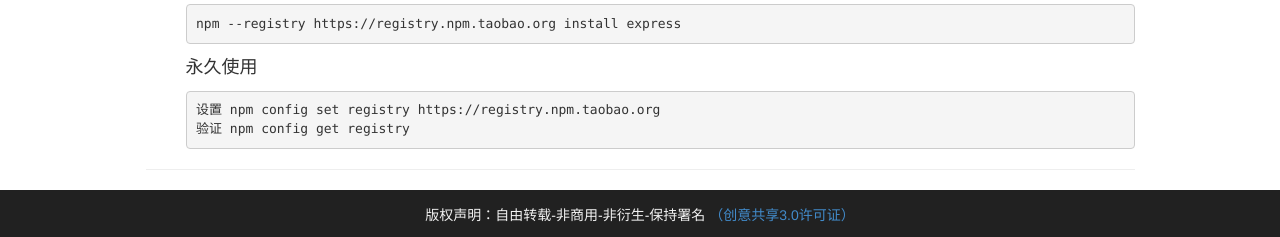
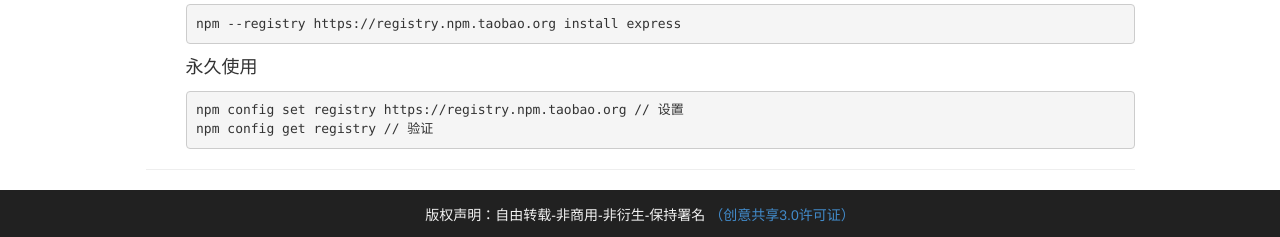
Before and after one commit to sheleng/sheleng.github.io, a Jekyll site: the page built from _posts/blogs/2017-08-28-npm-qa.md, in a window 1280 px wide and 932 px high. Shown: the part 692-929 px from the top of the window. Built offline with Jekyll 4.4.1, drawn with Linux system fonts in a browser that asks for light colours; comment, search, counter and statistics services are not loaded.

Commit message:
添加博文《npm使用QA》

````diff
--- a/_posts/blogs/2017-08-28-npm-qa.md
+++ b/_posts/blogs/2017-08-28-npm-qa.md
@@ -29,6 +29,6 @@
 ```
 永久使用
 ```
-设置 npm config set registry https://registry.npm.taobao.org
-验证 npm config get registry
+npm config set registry https://registry.npm.taobao.org // 设置
+npm config get registry // 验证
 ```
````
